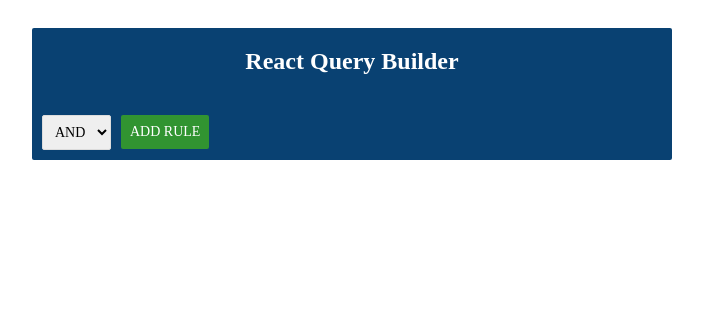
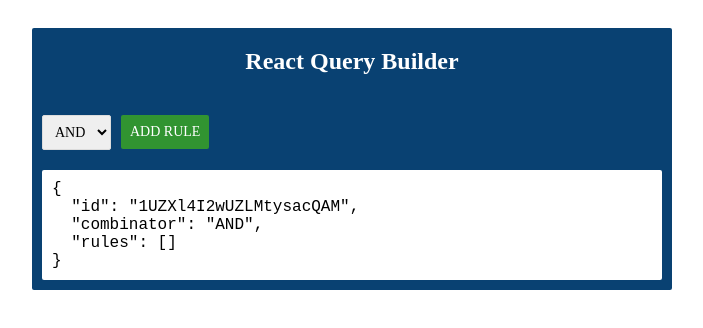
Before and after one commit to APIYOJENNIFER/react-query-builder, a React app: page / in a window 1280 px wide. Shown: the top 328 px of the page, without its empty margins (288-991 px from the left). Built offline with nearby package versions, Linux system fonts and the light colour scheme.

Commit message:
Display query result in JSON format

```diff
--- a/src/App.css
+++ b/src/App.css
@@ -51,7 +51,7 @@ hr {
   padding: 0;
 }
 
-.output-json {
+.query-output {
   background-color: white;
   padding: 10px;
   margin: 10px;
--- a/src/components/Query.js
+++ b/src/components/Query.js
@@ -4,6 +4,7 @@ import Logical from './Logical';
 import { deleteRule, onEventChange, updateRulesList } from '../helper';
 import Rules from './Rules';
 import GeneralButton from './GeneralButton';
+import QueryOutput from './QueryOutput';
 
 class Query extends Component {
   constructor(props) {
@@ -24,6 +25,10 @@ class Query extends Component {
 
     this.setState({
       rulesList: updatedRulesList.rulesList,
+      queryObject: {
+        ...queryObject,
+        rules: updatedRulesList.updatedRules,
+      },
     });
   };
 
@@ -42,7 +47,12 @@ class Query extends Component {
     const { queryObject } = this.state;
     const eventResult = onEventChange(queryObject, key, event, idx);
 
-    this.setState({ queryObject: eventResult.queryObject });
+    this.setState({
+      queryObject: {
+        ...queryObject,
+        rules: eventResult.updatedRules,
+      },
+    });
   };
 
   handleFieldChange = (event, idx) => {
@@ -62,13 +72,16 @@ class Query extends Component {
     const deleteResult = deleteRule(queryObject, rulesList, id);
 
     this.setState({
-      queryObject: deleteResult.newQueryObject,
+      queryObject: {
+        ...queryObject,
+        rules: deleteResult.filteredRules,
+      },
       rulesList: deleteResult.updatedRulesList,
     });
   };
 
   render() {
-    const { rulesList } = this.state;
+    const { rulesList, queryObject } = this.state;
 
     return (
       <div className="App">
@@ -92,6 +105,7 @@ class Query extends Component {
           onValueChange={this.handleValueChange}
           onDelete={this.handleDelete}
         />
+        <QueryOutput queryObject={queryObject} />
       </div>
     );
   }
--- /dev/null
+++ b/src/components/QueryOutput.js
@@ -0,0 +1,18 @@
+import React, { PureComponent } from 'react';
+import PropTypes from 'prop-types';
+
+class QueryOutput extends PureComponent {
+  render() {
+    const { queryObject } = this.props;
+
+    return (
+      <pre className="query-output">{JSON.stringify(queryObject, null, 2)}</pre>
+    );
+  }
+}
+
+QueryOutput.propTypes = {
+  queryObject: PropTypes.oneOfType([PropTypes.object]).isRequired,
+};
+
+export default QueryOutput;
--- a/src/helper.js
+++ b/src/helper.js
@@ -8,13 +8,14 @@ export const updateRulesList = (queryObject, rulesList) => {
     value: '',
   };
   queryObject.rules.push(ruleObject);
+  const { id: idx } = queryObject.rules[queryObject.rules.length - 1];
+  rulesList.push({ id: idx });
 
-  const { id: idx } = queryObject.rules[queryObject.rules.length - 1];
-
-  rulesList.push({ id: idx });
+  const updatedRules = queryObject.rules;
 
   return {
     rulesList,
+    updatedRules,
   };
 };
 
@@ -26,8 +27,8 @@ export const deleteRule = (queryObject, rulesList, id) => {
   newQueryObject.rules = filteredRules;
 
   return {
-    newQueryObject,
     updatedRulesList,
+    filteredRules,
   };
 };
 
@@ -38,6 +39,7 @@ export const onEventChange = (queryObject, key, event, idx) => {
       currentRule[key] = event.trim();
     }
   });
+  const updatedRules = queryObject.rules;
 
-  return { queryObject };
+  return { queryObject, updatedRules };
 };
```
